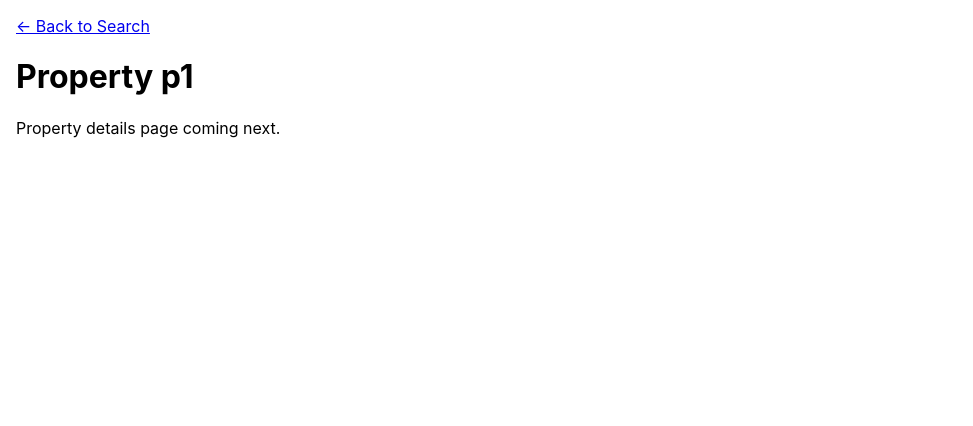
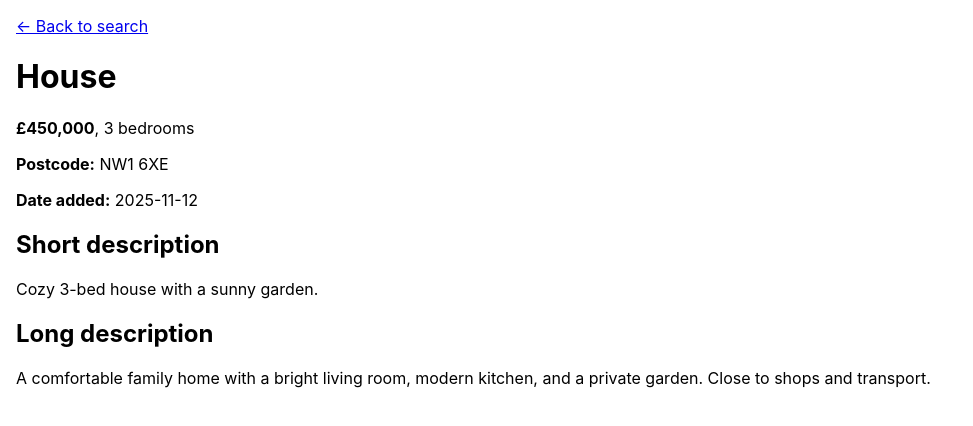
Before and after one commit to Jinaaaaks/estate-agent-spa, a React (Create React App) app: page /property/p1 in a window 1280 px wide. Shown: the top 426 px of the page, without its empty margins (0-973 px from the left). Built offline with nearby package versions, Linux system fonts and the light colour scheme.

Commit message:
feat: render property details page from route id

```diff
--- a/src/pages/PropertyPage.jsx
+++ b/src/pages/PropertyPage.jsx
@@ -1,13 +1,44 @@
 import { Link, useParams } from "react-router-dom";
+import properties from "../data/properties.json";
 
 export default function PropertyPage() {
   const { id } = useParams();
 
+  const property = properties.find((p) => p.id === id);
+
+  if (!property) {
+    return (
+      <main style={{ padding: 16 }}>
+        <Link to="/">← Back to search</Link>
+        <h1>Property not found</h1>
+        <p>This property does not exist.</p>
+      </main>
+    );
+  }
+
   return (
     <main style={{ padding: 16 }}>
-      <Link to="/">← Back to Search</Link>
-      <h1>Property {id}</h1>
-      <p>Property details page coming next.</p>
+      <Link to="/">← Back to search</Link>
+
+      <h1>{property.type}</h1>
+
+      <p>
+        <strong>£{property.price.toLocaleString()}</strong>, {property.bedrooms} bedrooms
+      </p>
+
+      <p>
+        <strong>Postcode:</strong> {property.postcode}
+      </p>
+
+      <p>
+        <strong>Date added:</strong> {property.dateAdded}
+      </p>
+
+      <h2>Short description</h2>
+      <p>{property.shortDescription}</p>
+
+      <h2>Long description</h2>
+      <p>{property.longDescription}</p>
     </main>
   );
 }
--- a/src/pages/SearchPage.jsx
+++ b/src/pages/SearchPage.jsx
@@ -2,6 +2,8 @@ import { Link } from "react-router-dom";
 import properties from "../data/properties.json";
 
 export default function SearchPage() {
+  console.log("SEARCH PAGE RENDERING NOW ✅");
+
   return (
     <main style={{ padding: 16 }}>
       <h1>Estate Agent</h1>
```
